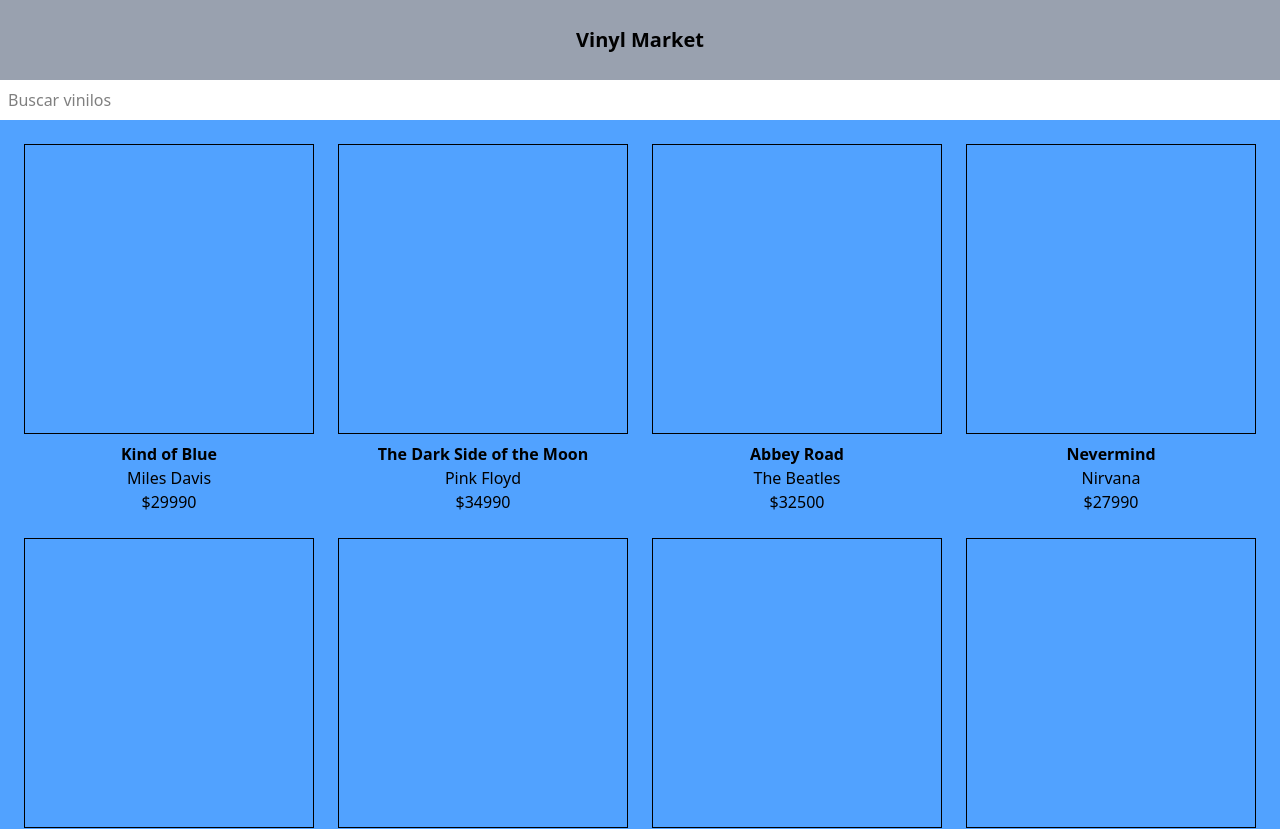
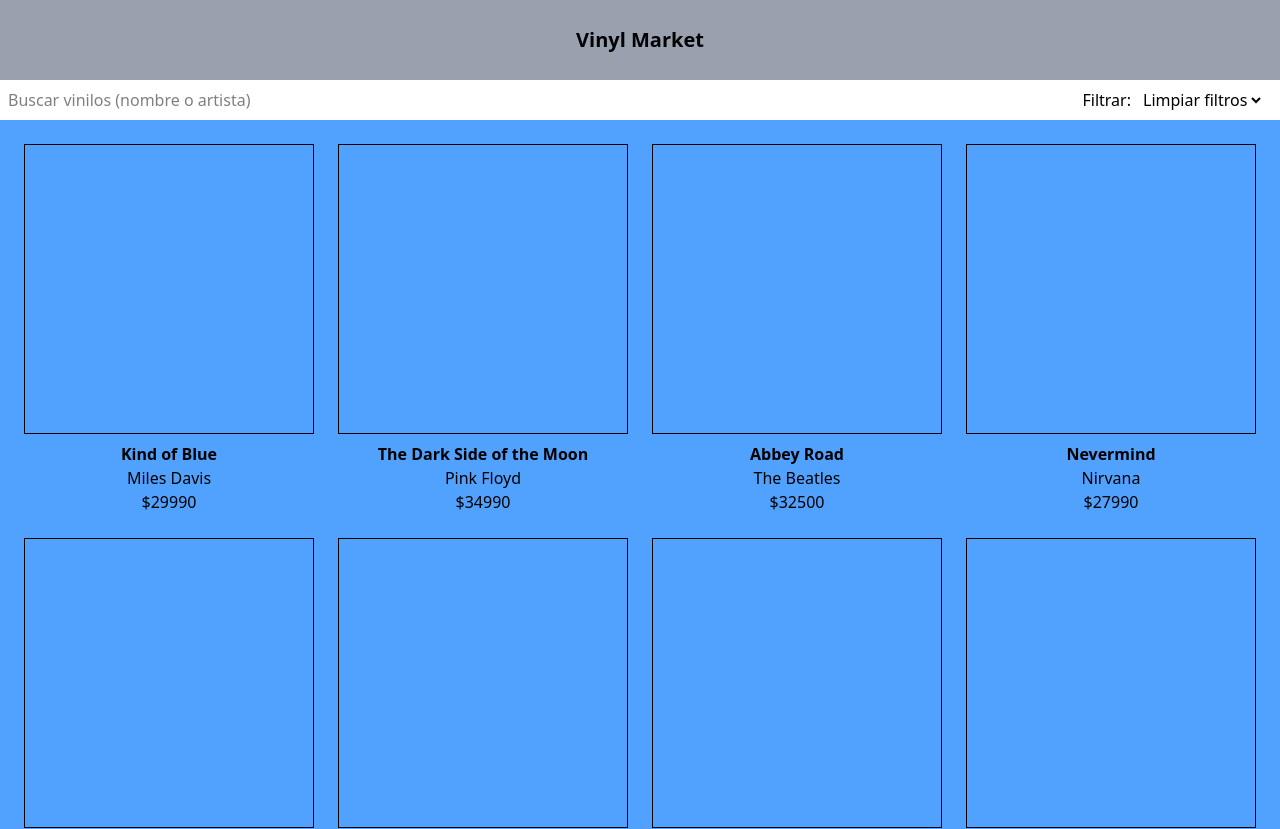
Before and after one commit to MatMassu/vinylmarket, a Next.js app: page / in a window 1280 px wide. Shown: the top 829 px of the page. Built offline with nearby package versions, Linux system fonts and the light colour scheme.

Commit message:
(v.0.2.0) Agregada funcionalidad de filtros mediante URL

```diff
--- a/app/page.tsx
+++ b/app/page.tsx
@@ -1,20 +1,28 @@
 import "./globals.css";
 import Header from "../components/header.tsx";
 import ProductGrid from "../components/ProductGrid/product_grid.tsx";
-import Search from "../components/ProductToolbar/search.tsx";
+import SearchBar from "../components/ProductToolbar/search.tsx";
+import Filter from "../components/ProductToolbar/filter.tsx";
 
 export default async function Home({
   searchParams,
 }: {
-  searchParams: Promise<{ query?: string }>;
+  searchParams: Promise<{ query?: string; filter?: string }>;
 }) {
   const params = await searchParams;
 
   return (
     <main className="flex min-h-screen flex-col">
       <Header />
-      <Search />
-      <ProductGrid query={params.query} />
+      <aside className="flex">
+        <div className="flex-1">
+          <SearchBar />
+        </div>
+        <div className="flex-1">
+          <Filter />
+        </div>
+      </aside>
+      <ProductGrid query={params.query} filter={params.filter} />
     </main>
   );
 }
--- a/components/ProductGrid/product_grid.tsx
+++ b/components/ProductGrid/product_grid.tsx
@@ -3,23 +3,32 @@
 
 type ProductGridProps = {
   query?: string;
+  filter?: string;
 };
 
-export default function ProductGrid({ query }: ProductGridProps) {
-  const filteredProducts = query
-    ? products.filter((product) =>
-        `${product.artist} ${product.title}`.toLowerCase().includes(query.toLowerCase())
-      )
-    : products;
+export default function ProductGrid({ query, filter }: ProductGridProps) {
+  let result = products;
+
+  if (query) {
+    result = result.filter((product) =>
+      `${product.artist} ${product.title}`.toLowerCase().includes(query.toLowerCase())
+    );
+  }
+
+  if (filter === "available") {
+    result = result.filter((product) => product.stock > 0);
+  }
+
   return (
     <section className="flex-1 overflow-y-auto bg-blue-400">
       <div className="mx-auto grid max-w-7xl grid-cols-4 gap-6 p-6">
-        {filteredProducts.map((product) => (
+        {result.map((product) => (
           <ProductCard
             key={product.id}
             title={product.title}
             artist={product.artist}
             price={product.price}
+            stock={product.stock}
           />
         ))}
       </div>
--- a/components/ProductGrid/types.ts
+++ b/components/ProductGrid/types.ts
@@ -3,29 +3,44 @@
   title: string;
   artist: string;
   price: number;
+  stock: number;
 };
 
 export const products: Product[] = [
-  { id: "vinyl-001", artist: "Miles Davis", title: "Kind of Blue", price: 29990 },
-  { id: "vinyl-002", artist: "Pink Floyd", title: "The Dark Side of the Moon", price: 34990 },
-  { id: "vinyl-003", artist: "The Beatles", title: "Abbey Road", price: 32500 },
-  { id: "vinyl-004", artist: "Nirvana", title: "Nevermind", price: 27990 },
-  { id: "vinyl-005", artist: "Radiohead", title: "OK Computer", price: 31000 },
+  { id: "vinyl-001", artist: "Miles Davis", title: "Kind of Blue", price: 29990, stock: 1 },
+  {
+    id: "vinyl-002",
+    artist: "Pink Floyd",
+    title: "The Dark Side of the Moon",
+    price: 34990,
+    stock: 3,
+  },
+  { id: "vinyl-003", artist: "The Beatles", title: "Abbey Road", price: 32500, stock: 2 },
+  { id: "vinyl-004", artist: "Nirvana", title: "Nevermind", price: 27990, stock: 1 },
+  { id: "vinyl-005", artist: "Radiohead", title: "OK Computer", price: 31000, stock: 2 },
   {
     id: "vinyl-006",
     artist: "David Bowie",
     title: "The Rise and Fall of Ziggy Stardust",
     price: 28750,
+    stock: 1,
   },
-  { id: "vinyl-007", artist: "Fleetwood Mac", title: "Rumours", price: 26990 },
-  { id: "vinyl-008", artist: "Kendrick Lamar", title: "To Pimp a Butterfly", price: 35000 },
-  { id: "vinyl-009", artist: "Bob Dylan", title: "Highway 61 Revisited", price: 24990 },
-  { id: "vinyl-010", artist: "Prince", title: "Purple Rain", price: 30000 },
-  { id: "vinyl-011", artist: "Led Zeppelin", title: "IV", price: 33500 },
+  { id: "vinyl-007", artist: "Fleetwood Mac", title: "Rumours", price: 26990, stock: 1 },
+  {
+    id: "vinyl-008",
+    artist: "Kendrick Lamar",
+    title: "To Pimp a Butterfly",
+    price: 35000,
+    stock: 0,
+  },
+  { id: "vinyl-009", artist: "Bob Dylan", title: "Highway 61 Revisited", price: 24990, stock: 1 },
+  { id: "vinyl-010", artist: "Prince", title: "Purple Rain", price: 30000, stock: 1 },
+  { id: "vinyl-011", artist: "Led Zeppelin", title: "IV", price: 33500, stock: 1 },
   {
     id: "vinyl-012",
     artist: "The Velvet Underground",
     title: "The Velvet Underground",
     price: 29000,
+    stock: 0,
   },
 ];
--- /dev/null
+++ b/components/ProductToolbar/filter.tsx
@@ -0,0 +1,39 @@
+"use client";
+
+import { useSearchParams, usePathname, useRouter } from "next/navigation";
+
+export default function Filter() {
+  const searchParams = useSearchParams();
+  const pathname = usePathname();
+  const { replace } = useRouter();
+
+  function handleFilter(value: string) {
+    const params = new URLSearchParams(searchParams);
+    if (value === "") {
+      params.delete("filter");
+    } else {
+      params.set("filter", value);
+    }
+    replace(`${pathname}?${params.toString()}`);
+  }
+
+  return (
+    <aside className="flex items-center h-10 px-4 justify-end">
+      <form>
+        <fieldset className="flex items-center">
+          <label htmlFor="filtros" className="mr-2">
+            Filtrar:
+          </label>
+          <select
+            id="filtros"
+            onChange={(e) => handleFilter(e.target.value)}
+            defaultValue={searchParams.get("filter") ?? ""}
+          >
+            <option value="">Limpiar filtros</option>
+            <option value="available">Disponibles</option>
+          </select>
+        </fieldset>
+      </form>
+    </aside>
+  );
+}
--- a/components/ProductToolbar/search.tsx
+++ b/components/ProductToolbar/search.tsx
@@ -16,18 +16,18 @@
       params.delete("query");
     }
     replace(`${pathname}?${params.toString()}`);
-  }, 300);
+  }, 500);
 
   return (
     <form role="search" className="flex h-10 bg-white">
       <label htmlFor="search" className="sr-only">
-        Buscar vinilos
+        Buscar vinilos (nombre o artista)
       </label>
       <input
         id="search"
         type="search"
         name="query"
-        placeholder="Buscar vinilos"
+        placeholder="Buscar vinilos (nombre o artista)"
         className="w-full px-2"
         onChange={(e) => {
           handleSearch(e.target.value);
```
